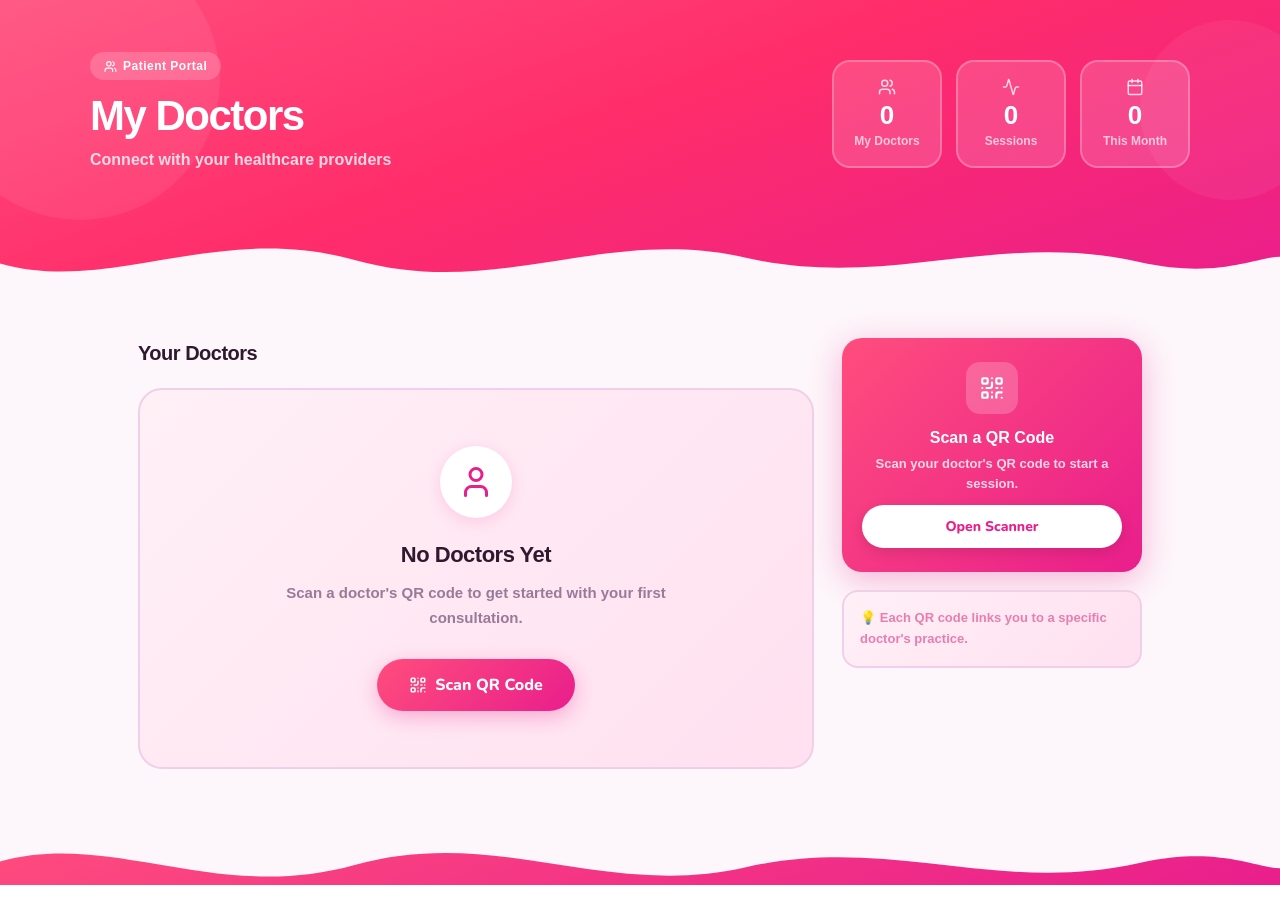
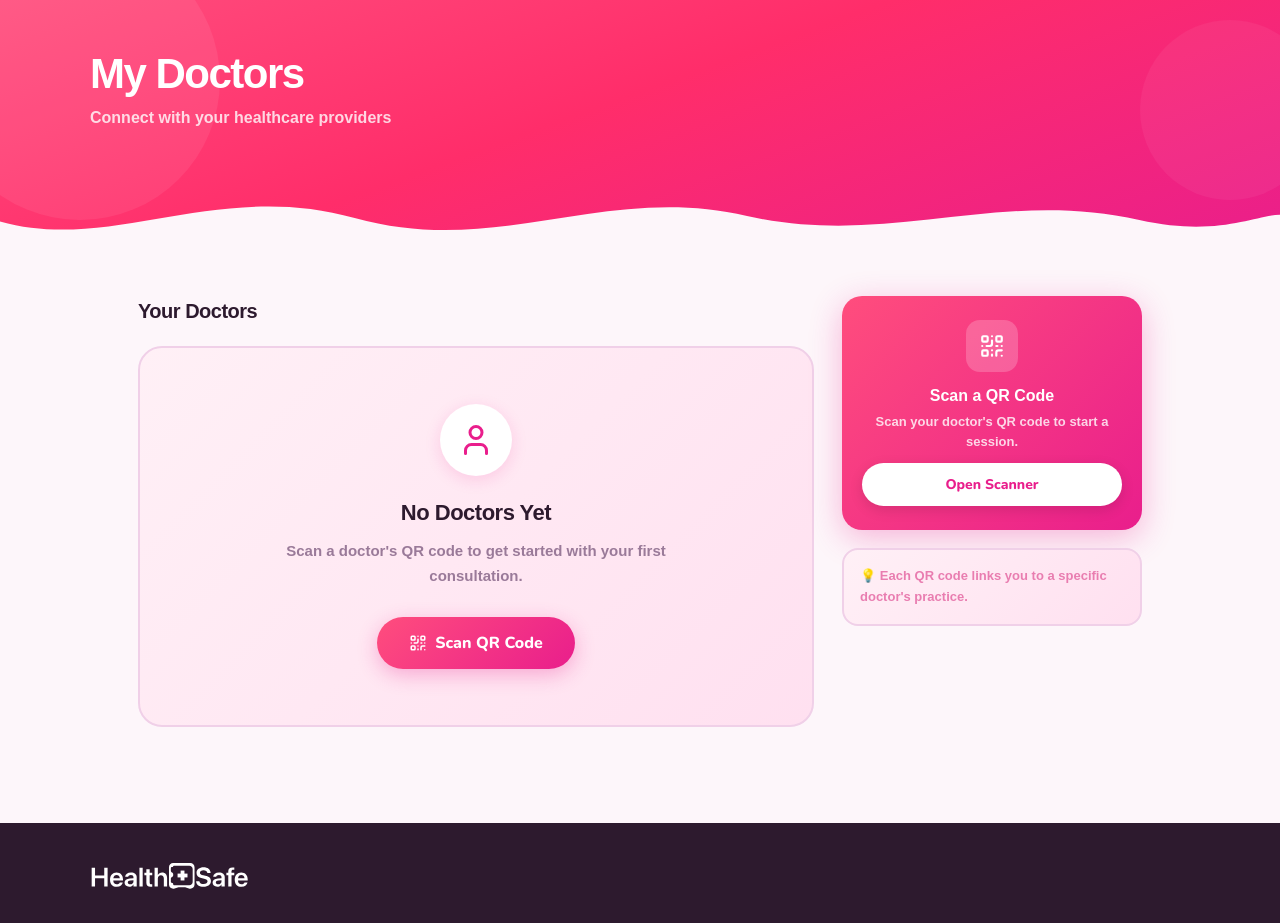
Before and after one commit to tomm4y/axxess2026, a React (Vite) app in the folder frontend/: page /dashboard in a window 1280 px wide. Before the commit the page ends 885 px from the top, so only its background shows below. Built offline with nearby package versions, Linux system fonts and the light colour scheme; a web font is replaced by a local one.

Commit message:
removed some whack desktop dashboard

```diff
--- a/frontend/src/dashboard.tsx
+++ b/frontend/src/dashboard.tsx
@@ -341,15 +341,6 @@ const Dashboard: React.FC = () => {
         <div style={{ maxWidth: 1100, margin: "0 auto", display: "flex", justifyContent: "space-between", alignItems: "flex-end", paddingBottom: 48 }}>
           {/* Left copy */}
           <div>
-            <div style={{
-              display: "inline-flex", alignItems: "center", gap: 6,
-              background: "rgba(255,255,255,0.18)", borderRadius: 50, padding: "5px 14px", marginBottom: 14,
-            }}>
-              <LucideUsers size={13} color="white" />
-              <span style={{ fontSize: 12, color: "white", fontWeight: 800, letterSpacing: 0.5 }}>
-                {isClinician ? "Clinician Portal" : "Patient Portal"}
-              </span>
-            </div>
             <h1 style={{ color: "white", fontSize: 42, fontWeight: 900, margin: "0 0 10px", letterSpacing: -1.5, lineHeight: 1.05 }}>
               {isClinician ? "My Patients" : "My Doctors"}
             </h1>
@@ -358,23 +349,6 @@ const Dashboard: React.FC = () => {
             </p>
           </div>
 
-          {/* Stat chips */}
-          <div style={{ display: "flex", gap: 14, paddingBottom: 4 }}>
-            {[
-              { label: isClinician ? "Total Patients" : "My Doctors", value: loading ? "—" : String(persons.length), icon: <LucideUsers size={18} color="rgba(255,255,255,0.8)" /> },
-              { label: "Sessions", value: "0", icon: <LucideActivity size={18} color="rgba(255,255,255,0.8)" /> },
-              { label: "This Month", value: "0", icon: <LucideCalendar size={18} color="rgba(255,255,255,0.8)" /> },
-            ].map(({ label, value, icon }) => (
-              <div key={label} style={{
-                background: "rgba(255,255,255,0.15)", border: "2px solid rgba(255,255,255,0.25)",
-                borderRadius: 18, padding: "16px 20px", minWidth: 110, textAlign: "center",
-              }}>
-                <div style={{ display: "flex", justifyContent: "center", marginBottom: 6 }}>{icon}</div>
-                <div style={{ color: "white", fontSize: 26, fontWeight: 900, lineHeight: 1 }}>{value}</div>
-                <div style={{ color: "rgba(255,255,255,0.7)", fontSize: 12, fontWeight: 700, marginTop: 4 }}>{label}</div>
-              </div>
-            ))}
-          </div>
         </div>
 
         <div style={{ marginBottom: -2, marginLeft: -48, marginRight: -48 }}>
@@ -556,12 +530,12 @@ const Dashboard: React.FC = () => {
         </div>
       </div>
 
-      {/* Footer wave */}
-      <div style={{ position: "relative", height: 60, background: "linear-gradient(160deg, #ff4d7d 0%, #e91e8c 100%)", overflow: "hidden" }}>
-        <div style={{ position: "absolute", top: 0, left: 0, right: 0 }}>
-          <WideWave color="#fdf6fa" flip={true} />
+      {/* Footer */}
+      <footer className='mt-10' style={{ background: "#2d1a2e", padding: "40px 48px 32px" }}>
+        <div style={{ maxWidth: 1100, margin: "0 auto", display: "flex", justifyContent: "space-between", alignItems: "center", flexWrap: "wrap", gap: 20 }}>
+          <img src="/Logo.svg" alt="HealthSafe" style={{ height: 28, filter: "brightness(0) invert(1)" }} />
         </div>
-      </div>
+      </footer>
 
       {showQRModal && <QRModal qrCodeData={qrCodeData} qrLoading={qrLoading} onClose={() => setShowQRModal(false)} />}
     </div>
```
